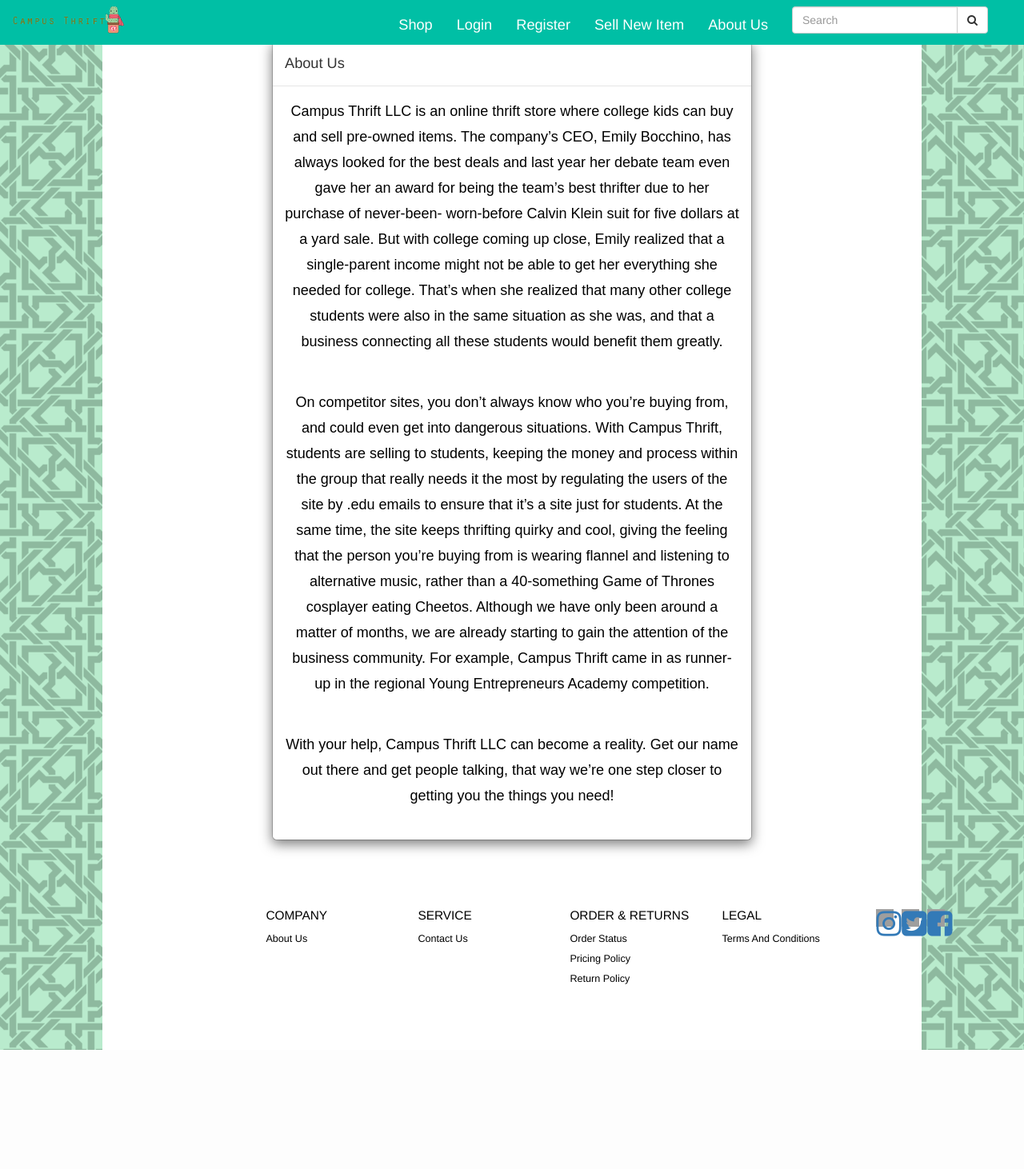
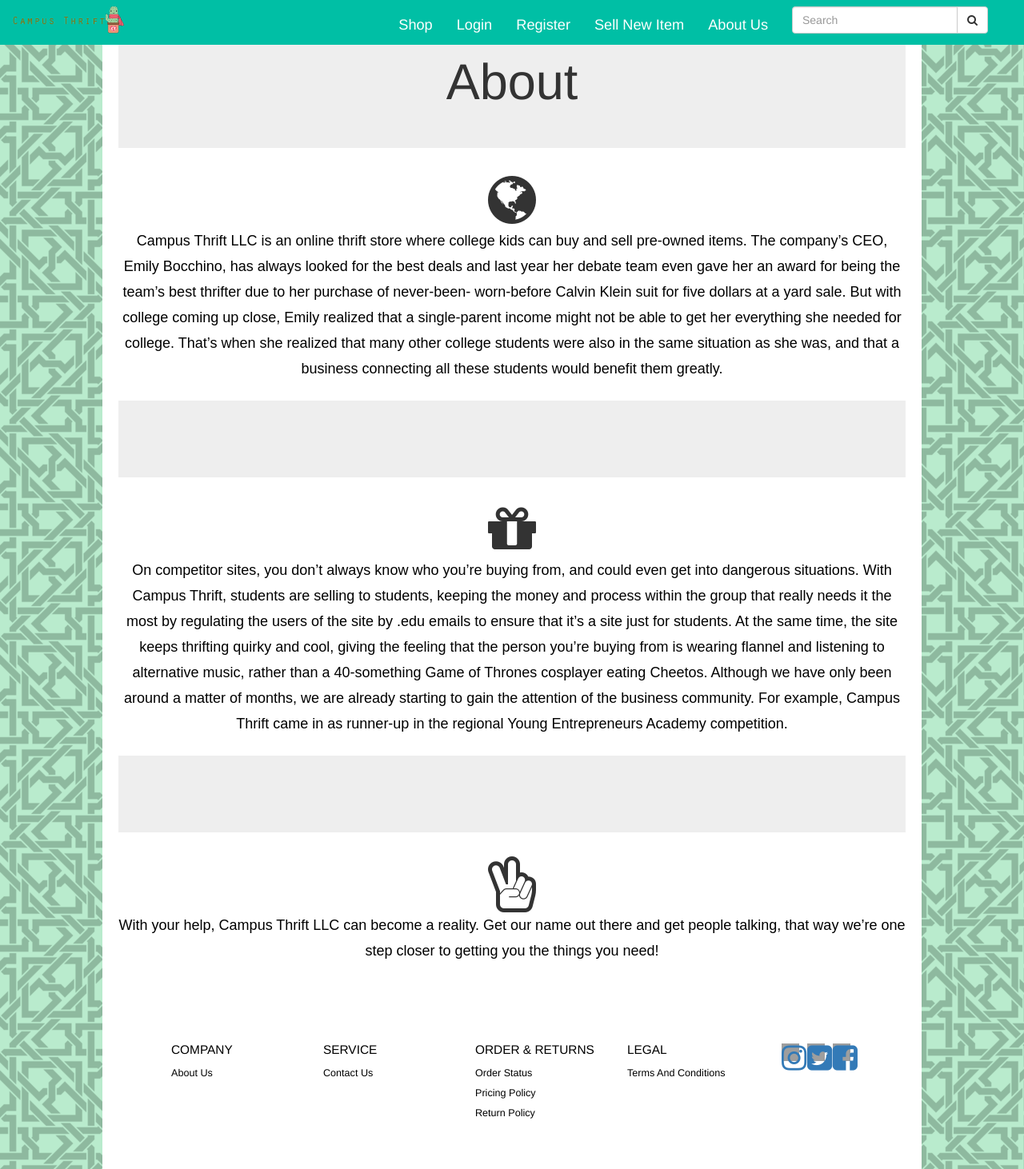
Before and after one commit to ansario/campusthrift-og, a Django app: page /about in a window 1280 px wide; the page is wider, and only the part inside the window is pictured. Shown: that part at 80% size. Before the commit the page ends 1313 px from the top of that part, so only its background shows below. Run offline with Django 3.2, Linux system fonts and the light colour scheme; some libraries are stand-ins or nearby versions; grey boxes are pictures that could not be loaded.

Commit message:
Update about.html

```diff
--- a/campusthrift/templates/campusthrift/about.html
+++ b/campusthrift/templates/campusthrift/about.html
@@ -22,15 +22,14 @@
 
 </style>
 
-    <div id="profile-modal" class="modal-dialog">
-        <div class="modal-content">
-            <div class="modal-header">
-                <h4 class="modal-title" id="myModalLabel">About Us</h4>
+    <div class="jumbotron  text-center " id="about-top-picture">
+        <h1 class="">About</h1>
     </div>
-            <div class="modal-body">
-                <div class="row">
-                    <div class="col-xs-12">
-                        <p class="text-center">
+    <div class="row about-box text-center">
+        <i class="fa fa-globe fa-5x" aria-hidden="true"></i>
+        <div class="col-lg-12 ">
+            <p>
+
                 Campus Thrift LLC is an online thrift store where
 
                 college kids can buy and sell pre-owned items. The
@@ -59,7 +58,12 @@
 
                 greatly.
             </p>
-                        <br>
+        </div>
+    </div>
+    <div class="jumbotron  text-center " id="about-middle-picture"></div>
+    <div class="row about-box">
+        <div class="col-xs-12 text-center">
+            <i class="fa fa-gift fa-5x" aria-hidden="true"></i>
             <p class="text-center">
 
                 On competitor sites, you don’t always know who
@@ -96,7 +100,12 @@
 
                 Entrepreneurs Academy competition.
             </p>
-                        <br>
+        </div>
+    </div>
+    <div class="jumbotron  text-center " id="about-bottom-picture"></div>
+    <div class="row about-box">
+        <div class="col-xs-12 text-center">
+            <i class="fa fa-hand-peace-o  fa-5x" aria-hidden="true"></i>
             <p class="text-center">
 
                 With your help, Campus Thrift LLC can become a
@@ -107,9 +116,6 @@
 
                 things you need!
             </p>
-
-                    </div>
-                </div>
         </div>
     </div>
 
@@ -121,5 +127,4 @@
 
 
 
-
 {% endblock content %}
```
Lines whose indentation alone changed are shown as unchanged.
